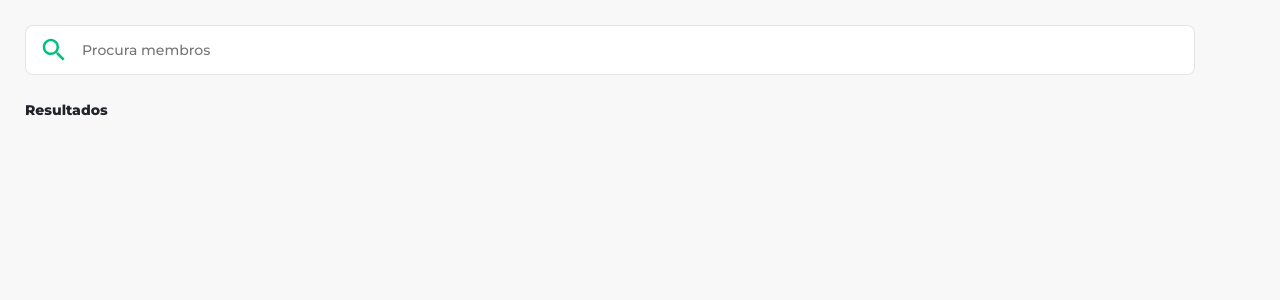
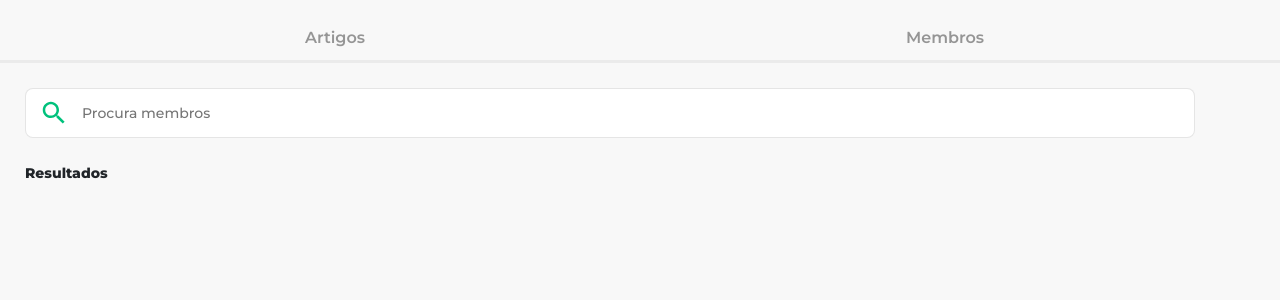
Before and after one commit to DinaX02/Boomerang, a React (Create React App) app: page /results in a window 1280 px wide. Shown: the top 300 px of the page. Built offline with nearby package versions, Linux system fonts and the light colour scheme.

Commit message:
Results page tabs

```diff
--- a/src/pages/Results.js
+++ b/src/pages/Results.js
@@ -166,9 +166,39 @@ const Results = () => {
         }
     };
 
+    const handleTabClick = (typeOf) => {
+        switch (typeOf) {
+            case 'articles':
+                localStorage.setItem('activeTab', '1');
+                navigate(`/search-page`);
+                break;
+            case 'members':
+                localStorage.setItem('activeTab', '2');
+                navigate(`/search-page`);
+                break;
+            default:
+                return;
+        }
+    };
+
     return (
         <ResultsStyle>
             <div className={'resultsHeader'}>
+                <div className="tab-buttons">
+                        <button
+                            onClick={() => handleTabClick('articles')}
+                            className={type === 'articles' ? 'active' : ''}
+                        >
+                            Artigos
+                        </button>
+                    <button
+                        onClick={() => handleTabClick('members')}
+                        className={type === 'members' ? 'active' : ''}
+                    >
+                        Membros
+                    </button>
+                </div>
+                <div className={'headerPadding'}>
                     <div className={'search'}>
                         <form className={'searchInput'}  style={{ maxWidth: type === 'members' ? 'none' : null }} onSubmit={handleSearch}>
                             <SearchIcon />
@@ -261,6 +291,7 @@ const Results = () => {
                             }
                         })}
                     </Stack>
+                </div>
 
             </div>
 
@@ -361,11 +392,45 @@ const ResultsStyle = styled.div`
 
   .resultsHeader{
     z-index: 10;
-    padding: 25px 25px 15px 25px;
     width: 100%;
     position: sticky;
     top: 0;
     background-color: #f8f8f8;
+
+    .headerPadding{
+      padding: 25px 25px 25px;
+    }
+
+    .tab-buttons {
+      padding-top: 25px;
+      position: sticky;
+      top: 0;
+      background-color: #F8F8F8;
+      z-index: 1;
+      display: flex;
+      gap: 10px;
+      border-bottom: 3px solid rgb(0,0,0,0.05);
+      button {
+        &:first-child{
+          margin: 0 0 -3px 35px;
+        }
+        margin: 0 35px -3px 0;
+        padding-bottom: 10px;
+        background-color: transparent;
+        font-weight: 600;
+        border: none;
+        flex: 1;
+        color: rgb(0, 0, 0, 0.4);
+        border-bottom: 3px solid rgb(0,0,0,0);
+        &.active {
+          color: black;
+          border-color: #00c17c;
+        }
+        :not(.active):hover {
+          color: rgb(0, 0, 0, 0.7);
+        }
+      }
+    }
 
     .search{
       width: 100%;
--- a/src/pages/SearchPage.js
+++ b/src/pages/SearchPage.js
@@ -11,7 +11,7 @@ const SearchPage = () => {
     const [searchInput, setSearchInput] = useState('');
 
     const categories = [
-        'Calças', 'Casacos', 'Sapatos', 'Acessórios', 'Saias', 'Bonés', 'Meias',
+        'Calças', 'Casacos', 'Sapatos', 'Acessórios', 'Saias', 'Bonés', 'Camisas',
         'Vestidos',
     ];
 
```
Lines whose indentation alone changed are shown as unchanged.
